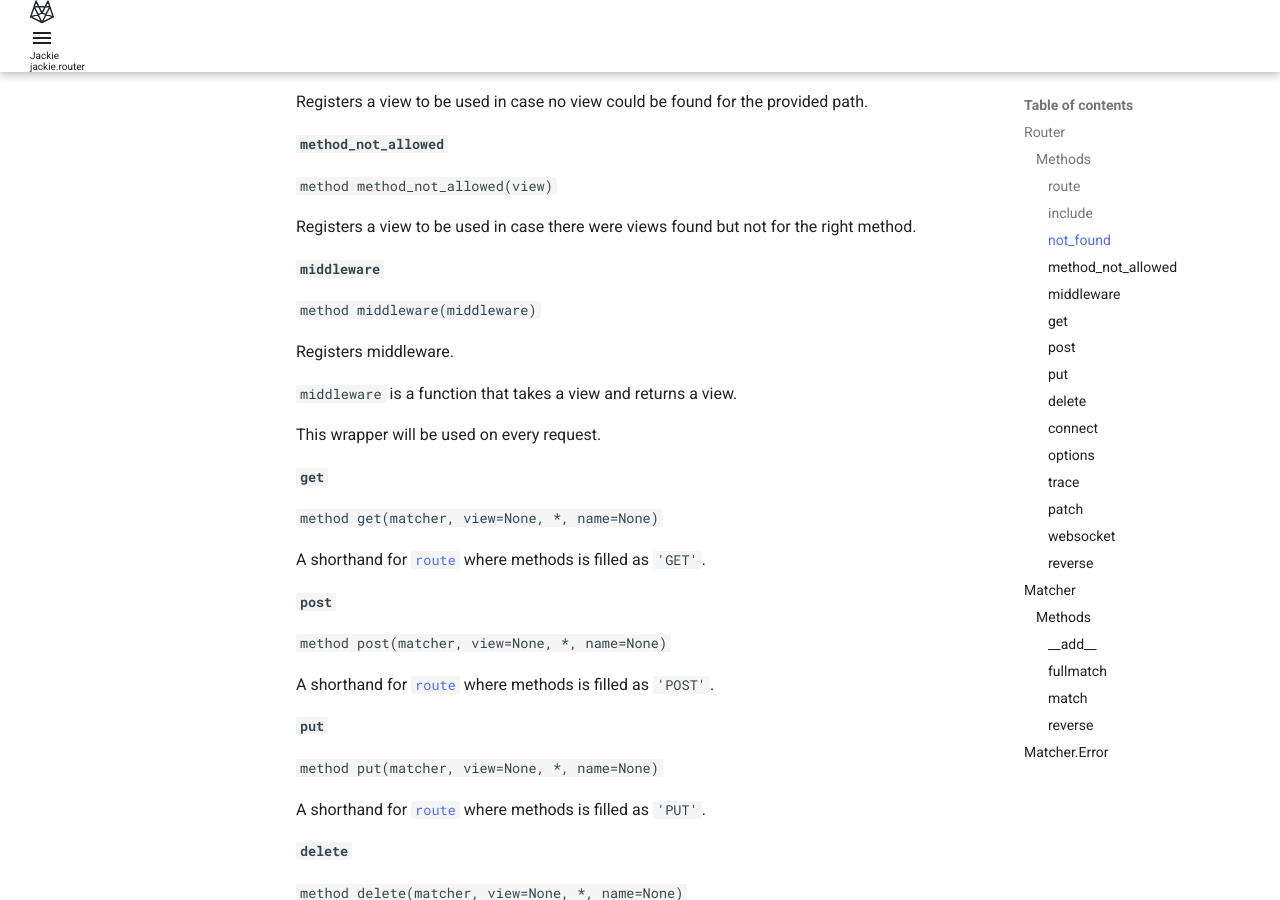
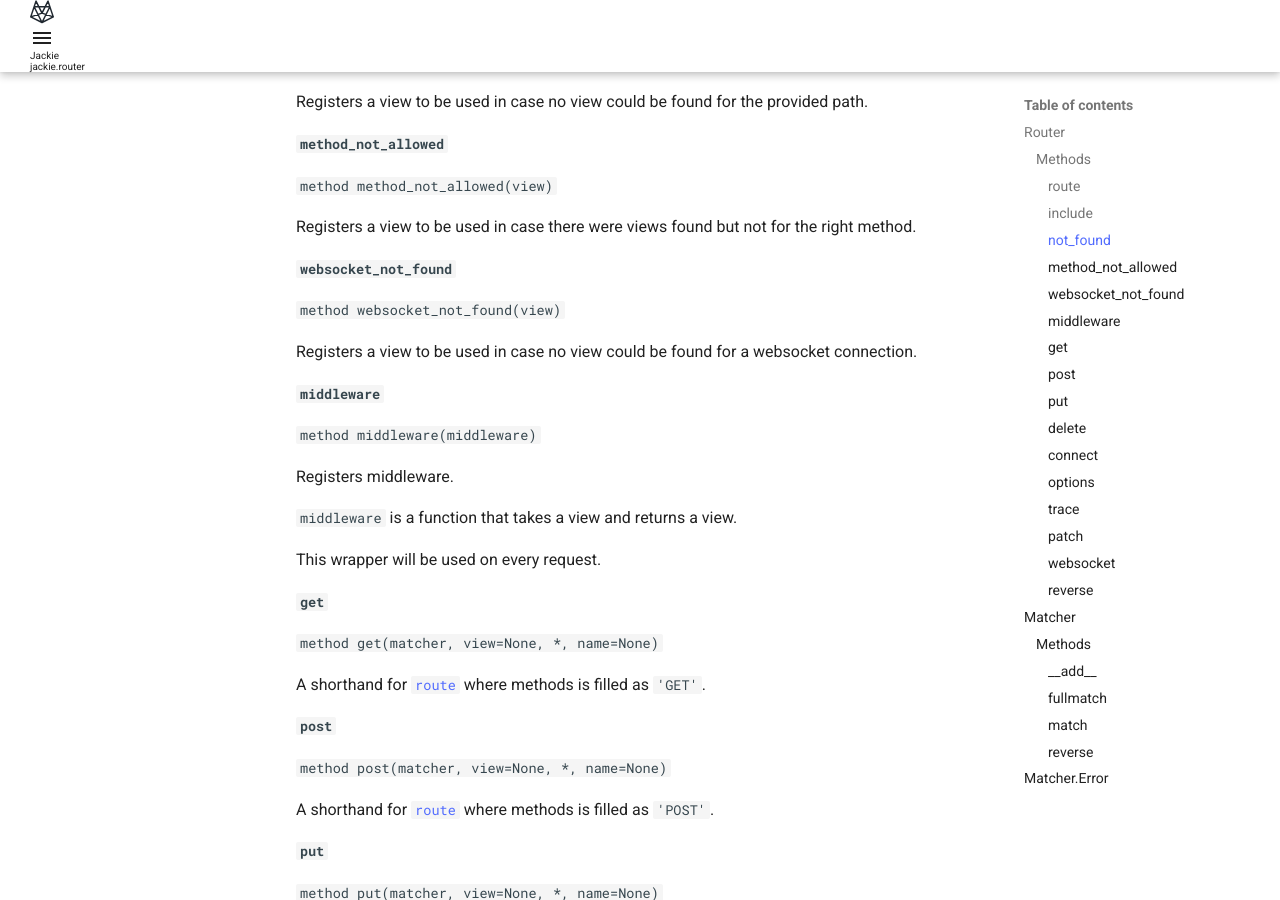
Before and after one commit to Daanvdk/jackie, an MkDocs documentation site: the page built from docs/reference/router.md, in a window 1280 px wide and 900 px high, scrolled down 1179 px. Built offline with MkDocs 1.6.1 and Material for MkDocs 9.7.7, drawn with Linux system fonts in a browser that asks for light colours.

Commit message:
Update docs

```diff
--- a/docs/reference/router.md
+++ b/docs/reference/router.md
@@ -55,6 +55,12 @@ path.
 
 Registers a view to be used in case there were views found but not for the
 right method.
+
+#### `websocket_not_found`
+`method websocket_not_found(view)`
+
+Registers a view to be used in case no view could be found for a websocket
+connection.
 
 #### `middleware`
 `method middleware(middleware)`
```
Also changed, not shown: CHANGELOG.md (+2 -0 lines).
